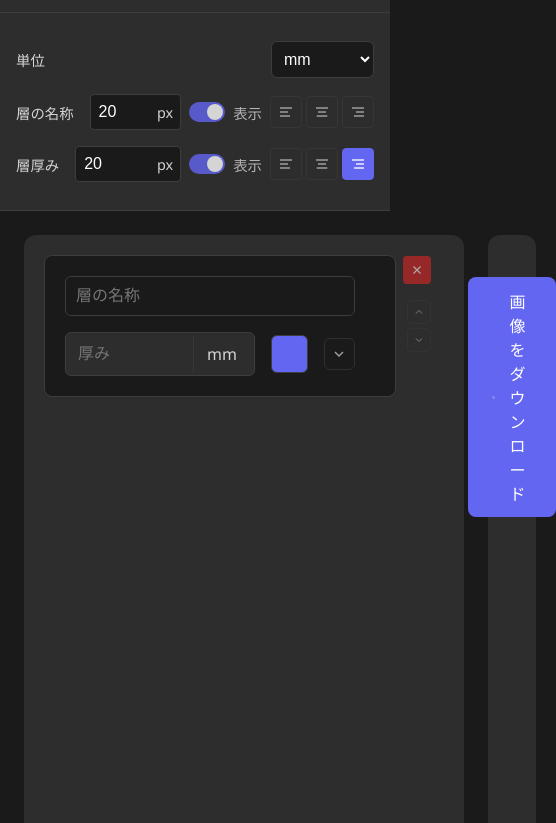
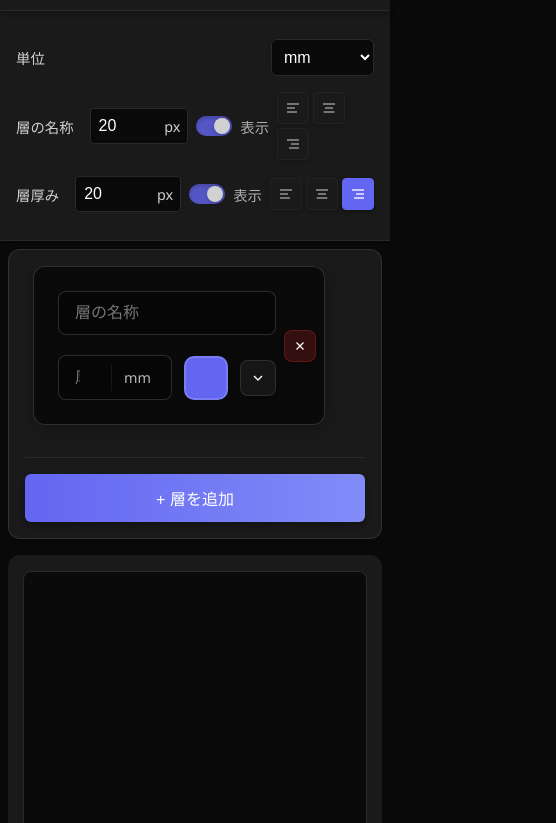
Before and after one commit to hyzoc/LayerMaker, a plain HTML site: page index.html in a window 390 px wide. Shown: the part 75-898 px from the top of the page, 556 px wide, since content can reach past the window. Drawn offline with nearby package versions, Linux system fonts and the light colour scheme.

Commit message:
Update styles.css

```diff
--- a/styles.css
+++ b/styles.css
@@ -1,10 +1,11 @@
 :root {
-    --bg-color: #1a1a1a;
+    --bg-color: #0a0a0a;
     --text-color: #ffffff;
     --primary-color: #6366f1;
-    --secondary-color: #2d2d2d;
-    --border-color: #3d3d3d;
-    --hover-color: #7577f5;
+    --secondary-color: #1a1a1a;
+    --border-color: #2a2a2a;
+    --hover-color: #818cf8;
+    --shadow-color: rgba(0, 0, 0, 0.3);
     --sidebar-width: 400px;
 }
 
@@ -12,6 +13,10 @@
     background-color: var(--secondary-color);
     border-bottom: 1px solid var(--border-color);
     padding: 1rem 0;
+    position: sticky;
+    top: 0;
+    z-index: 1000;
+    box-shadow: 0 4px 6px -1px var(--shadow-color);
 }
 
 .header-content {
@@ -91,11 +96,13 @@ body {
     background-color: var(--secondary-color);
     padding: 1.25rem;
     border-radius: 12px;
-    height: calc(100vh - 13rem);
+    height: calc(100vh - 180px);
     position: sticky;
-    top: 1.5rem;
+    top: 140px;
     display: flex;
     flex-direction: column;
+    z-index: 800;
+    box-shadow: 0 4px 6px -1px var(--shadow-color);
 }
 
 .sidebar h2 {
@@ -127,6 +134,7 @@ body {
     flex-direction: column;
     align-items: center;
     gap: 1rem;
+    box-shadow: 0 4px 6px -1px var(--shadow-color);
 }
 
 .canvas-controls {
@@ -147,17 +155,19 @@ canvas {
 
 .input-group {
     background: var(--bg-color);
-    padding: 1.25rem;
-    margin-bottom: 1rem;
-    border-radius: 8px;
-    border: 1px solid var(--border-color);
-    transition: border-color 0.2s;
+    padding: 1.5rem;
+    margin-bottom: 1.25rem;
+    border-radius: 12px;
+    border: 1px solid rgba(255, 255, 255, 0.15);
     position: relative;
-    padding-right: 2.5rem;
+    padding-right: 3rem;
+    box-shadow: 0 4px 20px rgba(0, 0, 0, 0.3);
 }
 
 .input-group:hover {
-    border-color: var(--primary-color);
+    border-color: rgba(255, 255, 255, 0.15);
+    box-shadow: 0 4px 20px rgba(0, 0, 0, 0.3);
+    transform: none;
 }
 
 .layer-header {
@@ -180,8 +190,18 @@ canvas {
 
 .layer-name {
     width: 100%;
-    padding: 0.625rem;
+    padding: 0.75rem 1rem;
     font-size: 1rem;
+    background: rgba(0, 0, 0, 0.3);
+    border: 1px solid rgba(255, 255, 255, 0.15);
+    border-radius: 8px;
+    transition: all 0.2s ease;
+}
+
+.layer-name:focus {
+    background: rgba(0, 0, 0, 0.3);
+    border-color: var(--primary-color);
+    box-shadow: 0 0 0 2px rgba(99, 102, 241, 0.2);
 }
 
 .layer-controls {
@@ -207,33 +227,34 @@ canvas {
     display: flex;
     gap: 0.5rem;
     align-items: center;
-    background: var(--secondary-color);
-    padding: 0.25rem;
-    border-radius: 6px;
-    border: 1px solid var(--border-color);
-    min-width: 180px;
+    background: rgba(0, 0, 0, 0.3);
+    padding: 0.5rem;
+    border-radius: 8px;
+    border: 1px solid rgba(255, 255, 255, 0.15);
+    transition: all 0.2s ease;
+}
+
+.thickness-input:focus-within {
+    border-color: var(--primary-color);
+    box-shadow: 0 0 0 2px rgba(99, 102, 241, 0.2);
 }
 
 .thickness-input input {
-    width: 100px;
+    background: transparent;
+    border: none;
+    color: var(--text-color);
+    font-size: 1rem;
+    width: 100%;
     min-width: 0;
-    border: none;
-    background: transparent;
-    padding: 0.375rem 0.5rem;
-    font-size: 1rem;
-}
-
-.thickness-input input:focus {
-    outline: none;
+    padding: 0.25rem 0.5rem;
 }
 
 .unit-display {
-    min-width: 2.5rem;
-    padding: 0.375rem 0.5rem;
-    text-align: center;
-    border-left: 1px solid var(--border-color);
-    font-size: 1rem;
-    opacity: 0.8;
+    color: var(--text-color);
+    opacity: 0.7;
+    font-size: 0.9rem;
+    padding: 0.25rem 0.75rem;
+    border-left: 1px solid rgba(255, 255, 255, 0.1);
 }
 
 .control-button {
@@ -265,6 +286,7 @@ canvas {
     display: flex;
     flex-direction: column;
     gap: 0.25rem;
+    z-index: 100;
 }
 
 .move-up, .move-down {
@@ -282,59 +304,55 @@ canvas {
     position: absolute;
     right: -36px;
     top: 0;
-    width: 28px;
-    height: 28px;
-    padding: 0;
-    display: flex;
-    align-items: center;
-    justify-content: center;
-    background-color: #dc2626;
-    border: none;
-    color: white;
-    border-radius: 4px;
-    opacity: 0.6;
-    transition: all 0.2s ease;
-}
-
-.delete-button:hover {
-    opacity: 1;
-    transform: scale(1.05);
-}
-
-.toggle-details {
     width: 32px;
     height: 32px;
     padding: 0;
     display: flex;
     align-items: center;
     justify-content: center;
-    background: transparent;
-    border: 1px solid var(--border-color);
+    background: rgba(220, 38, 38, 0.2);
+    border: 1px solid rgba(220, 38, 38, 0.3);
+    border-radius: 8px;
+    color: white;
+    transition: all 0.3s ease;
+    z-index: 100;
+}
+
+.delete-button:hover {
+    background: rgb(220, 38, 38);
+    transform: scale(1.1);
+    box-shadow: 0 0 20px rgba(220, 38, 38, 0.3);
+}
+
+.toggle-details {
+    width: 36px;
+    height: 36px;
+    padding: 0;
+    border-radius: 8px;
+    background: rgba(255, 255, 255, 0.05);
+    border: 1px solid rgba(255, 255, 255, 0.1);
     color: var(--text-color);
-    border-radius: 6px;
-    opacity: 0.6;
+    display: flex;
+    align-items: center;
+    justify-content: center;
     transition: all 0.2s ease;
+}
+
+.toggle-details:hover {
+    background: rgba(255, 255, 255, 0.1);
+    border-color: var(--primary-color);
+}
+
+.toggle-details.active {
+    background: var(--primary-color);
+    border-color: var(--primary-color);
 }
 
 .toggle-details svg {
     width: 16px;
     height: 16px;
-    transition: transform 0.2s ease;
-    margin: 0;
-}
-
-.toggle-details:hover {
-    opacity: 1;
-    background-color: var(--secondary-color);
-    border-color: var(--primary-color);
-    color: var(--primary-color);
-}
-
-.toggle-details.active {
-    background-color: var(--primary-color);
-    border-color: var(--primary-color);
-    color: var(--text-color);
-    opacity: 1;
+    transform: rotate(0deg);
+    transition: transform 0.3s ease;
 }
 
 .toggle-details.active svg {
@@ -342,18 +360,18 @@ canvas {
 }
 
 .color-preview {
-    width: 36px;
-    height: 36px;
-    border-radius: 6px;
-    border: 1px solid var(--border-color);
-    cursor: pointer;
-    transition: all 0.2s ease;
-    position: relative;
+    width: 40px;
+    height: 40px;
+    border-radius: 10px;
+    border: 2px solid rgba(255, 255, 255, 0.15);
+    transition: all 0.3s ease;
+    box-shadow: 0 2px 8px rgba(0, 0, 0, 0.2);
 }
 
 .color-preview:hover {
-    transform: scale(1.05);
+    transform: scale(1.1);
     border-color: var(--primary-color);
+    box-shadow: 0 4px 12px rgba(0, 0, 0, 0.3);
 }
 
 .color-preview input[type="color"] {
@@ -397,10 +415,12 @@ input[type="color"]::-webkit-color-swatch {
 
 .layer-details {
     display: none;
-    padding: 1rem;
-    margin-top: 0.75rem;
-    background: var(--secondary-color);
-    border-radius: 6px;
+    background: rgba(0, 0, 0, 0.2);
+    border-radius: 10px;
+    padding: 1.25rem;
+    margin-top: 1rem;
+    border: 1px solid rgba(255, 255, 255, 0.1);
+    box-shadow: inset 0 2px 4px rgba(0, 0, 0, 0.1);
 }
 
 .layer-details.show {
@@ -445,10 +465,7 @@ input[type="color"]::-webkit-color-swatch {
 }
 
 .text-color-options input[type="radio"] {
-    width: 16px;
-    height: 16px;
-    margin: 0;
-    cursor: pointer;
+    accent-color: var(--primary-color);
 }
 
 .radio-label {
@@ -488,16 +505,22 @@ input[type="color"] {
 
 .add-button {
     width: 100%;
-    background-color: var(--primary-color);
+    background: linear-gradient(to right, var(--primary-color), var(--hover-color));
     padding: 0.75rem;
     font-weight: 500;
+    box-shadow: 0 4px 6px var(--shadow-color);
+}
+
+.add-button:hover {
+    transform: translateY(-1px);
+    box-shadow: 0 6px 8px var(--shadow-color);
 }
 
 .download-button {
     display: flex;
     align-items: center;
     gap: 0.5rem;
-    background-color: var(--primary-color);
+    background: linear-gradient(to right, var(--primary-color), var(--hover-color));
     color: var(--text-color);
     padding: 0.75rem 1.5rem;
     border-radius: 8px;
@@ -505,11 +528,12 @@ input[type="color"] {
     font-size: 1rem;
     cursor: pointer;
     transition: all 0.2s ease;
+    box-shadow: 0 4px 6px var(--shadow-color);
 }
 
 .download-button:hover {
-    background-color: var(--hover-color);
-    transform: translateY(-1px);
+    transform: translateY(-2px);
+    box-shadow: 0 6px 8px var(--shadow-color);
 }
 
 .download-button svg {
@@ -524,11 +548,13 @@ button {
     border-radius: 6px;
     cursor: pointer;
     font-size: 1rem;
-    transition: background-color 0.2s;
+    transition: all 0.2s ease;
+    box-shadow: 0 2px 4px var(--shadow-color);
 }
 
 button:hover {
-    background-color: var(--hover-color);
+    transform: translateY(-1px);
+    box-shadow: 0 4px 6px var(--shadow-color);
 }
 
 #layers {
@@ -546,8 +572,9 @@ button:hover {
 }
 
 #layers::-webkit-scrollbar-track {
-    background: var(--secondary-color);
+    background: var(--bg-color);
     border-radius: 4px;
+    box-shadow: inset 0 0 4px var(--shadow-color);
 }
 
 #layers::-webkit-scrollbar-thumb {
@@ -564,7 +591,8 @@ input, select {
     border-radius: 6px;
     font-size: 1rem;
     outline: none;
-    transition: border-color 0.2s;
+    transition: all 0.2s ease;
+    box-shadow: inset 0 2px 4px rgba(0, 0, 0, 0.1);
 }
 
 input:focus, select:focus {
@@ -577,6 +605,10 @@ input:focus, select:focus {
     border-bottom: 1px solid var(--border-color);
     padding: 0.75rem 0;
     margin-top: 0;
+    position: sticky;
+    top: 64px;
+    z-index: 900;
+    box-shadow: 0 4px 6px -1px var(--shadow-color);
 }
 
 .settings-content {
@@ -794,10 +826,7 @@ input[type="range"]::-moz-range-track {
 }
 
 .text-display-options input[type="checkbox"] {
-    width: 16px;
-    height: 16px;
-    margin: 0;
-    cursor: pointer;
+    accent-color: var(--primary-color);
 }
 
 .checkbox-label {
@@ -871,6 +900,7 @@ input[type="range"]::-moz-range-track {
     background-color: var(--border-color);
     border-radius: 10px;
     transition: all 0.2s ease;
+    box-shadow: inset 0 2px 4px rgba(0, 0, 0, 0.2);
 }
 
 .toggle-slider:before {
@@ -883,6 +913,7 @@ input[type="range"]::-moz-range-track {
     top: 2px;
     left: 2px;
     transition: all 0.2s ease;
+    box-shadow: 0 2px 4px rgba(0, 0, 0, 0.2);
 }
 
 .toggle-switch input:checked + .toggle-slider {
@@ -947,3 +978,179 @@ input[type="range"]::-moz-range-track {
     border-color: var(--primary-color);
     opacity: 1;
 }
+
+/* レスポンシブデザインの追加 */
+@media screen and (max-width: 768px) {
+    .header {
+        position: sticky;
+        top: 0;
+    }
+
+    .global-settings {
+        position: sticky;
+        top: 64px;
+        box-shadow: 0 4px 6px -1px var(--shadow-color);
+    }
+
+    .sidebar {
+        position: relative;
+        top: 0;
+        height: auto;
+        max-height: none;
+        width: auto;
+        min-width: 0;
+        margin: 0;
+        padding: 1rem;
+        box-sizing: border-box;
+        border: 1px solid rgba(255, 255, 255, 0.1);
+    }
+
+    .layout {
+        flex-direction: column;
+        padding: 0.5rem;
+        margin-top: 0;
+        gap: 1rem;
+    }
+
+    .main-content {
+        margin: 0;
+        padding: 0;
+        width: 100%;
+    }
+
+    .canvas-container {
+        width: auto;
+        margin: 0;
+        padding: 1rem;
+    }
+
+    /* 層の入力部分の調整 */
+    .layer-main {
+        flex-direction: column;
+        gap: 1rem;
+        width: 100%;
+    }
+
+    .layer-row {
+        width: 100%;
+        flex-direction: row;
+        gap: 0.75rem;
+        align-items: center;
+    }
+
+    .layer-name {
+        width: 100%;
+        box-sizing: border-box;
+    }
+
+    .thickness-input {
+        flex: 1;
+        min-width: 0;
+        box-sizing: border-box;
+    }
+
+    .thickness-input input {
+        width: 100%;
+        min-width: 0;
+    }
+
+    .input-group {
+        margin-bottom: 1rem;
+        border: 1px solid rgba(255, 255, 255, 0.15);
+        box-shadow: 0 4px 16px rgba(0, 0, 0, 0.25);
+        transform: none;
+    }
+
+    /* カラーピッカーとトグルボタンの配置 */
+    .layer-row:nth-child(2) {
+        flex-direction: row;
+        flex-wrap: nowrap;
+        justify-content: flex-start;
+        gap: 0.75rem;
+    }
+
+    .color-preview {
+        flex-shrink: 0;
+        margin-right: 0;
+    }
+
+    .toggle-details {
+        flex-shrink: 0;
+        margin-left: auto;
+    }
+
+    /* 操作ボタンの配置調整 */
+    .delete-button {
+        right: 0.5rem;
+        top: 50%;
+        transform: translateY(-50%);
+    }
+
+    .move-controls {
+        display: none;
+    }
+
+    .settings-content {
+        flex-direction: column;
+        gap: 1rem;
+        padding: 1rem;
+    }
+
+    .settings-grid {
+        flex-direction: column;
+        width: 100%;
+        gap: 1rem;
+    }
+
+    .settings-group {
+        width: 100%;
+        justify-content: space-between;
+    }
+
+    .canvas-controls {
+        flex-direction: column;
+        gap: 10px;
+    }
+
+    .header-content {
+        padding: 10px;
+    }
+
+    .logo {
+        font-size: 24px;
+    }
+
+    .header-description {
+        font-size: 14px;
+    }
+
+    #layers {
+        padding-right: 2.5rem;
+        margin: 0;
+    }
+}
+
+/* さらに小さい画面用の調整 */
+@media screen and (max-width: 480px) {
+    .text-align-options {
+        flex-wrap: wrap;
+    }
+
+    .layer-details {
+        padding: 10px;
+    }
+
+    .text-display-options,
+    .text-color-options {
+        flex-direction: column;
+    }
+
+    .canvas-controls {
+        flex-direction: column;
+        gap: 10px;
+    }
+
+    .download-button {
+        width: 100%;
+    }
+}
```
